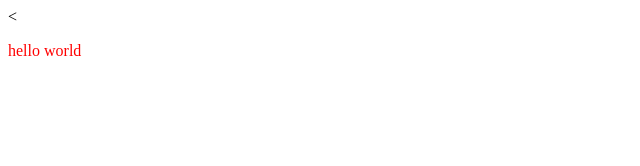
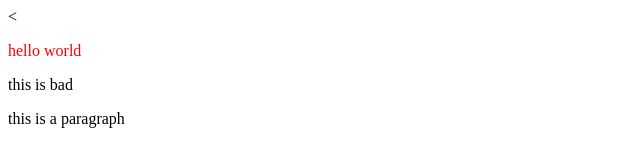
Before and after one commit to kartikeya-123/git--one, a plain HTML site: page index.html in a window 1280 px wide. Shown: the whole page, without its empty margins (0-640 px from the left). Drawn offline with Linux system fonts and the light colour scheme.

Commit message:
added para

```diff
--- a/index.html
+++ b/index.html
@@ -7,5 +7,7 @@
   </head>
   <body>
  <p style="color:red">hello world</p>
+ <p>this is bad</p>
+ <p>this is a paragraph</p>
   </body>
 </html>
```
